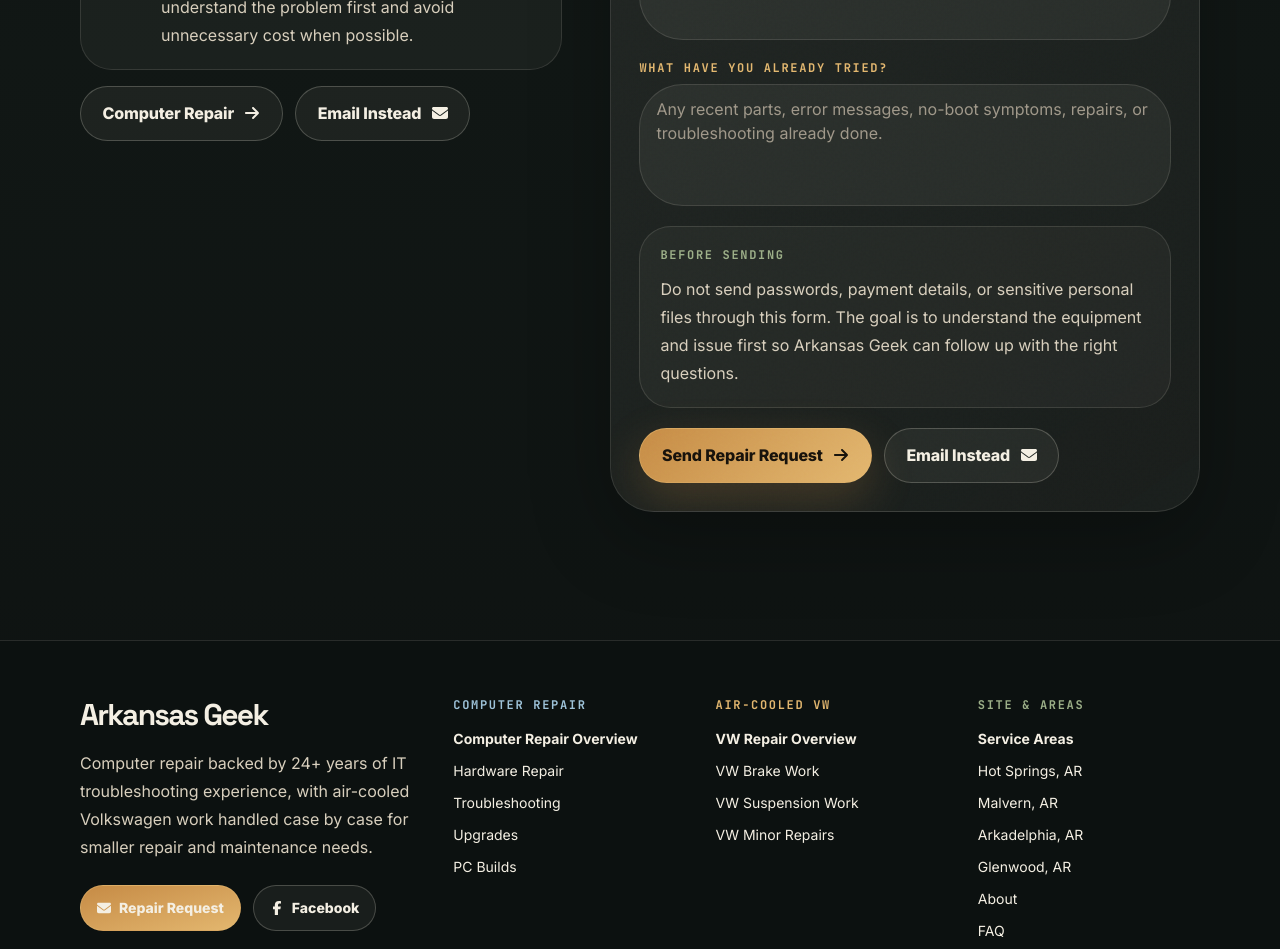
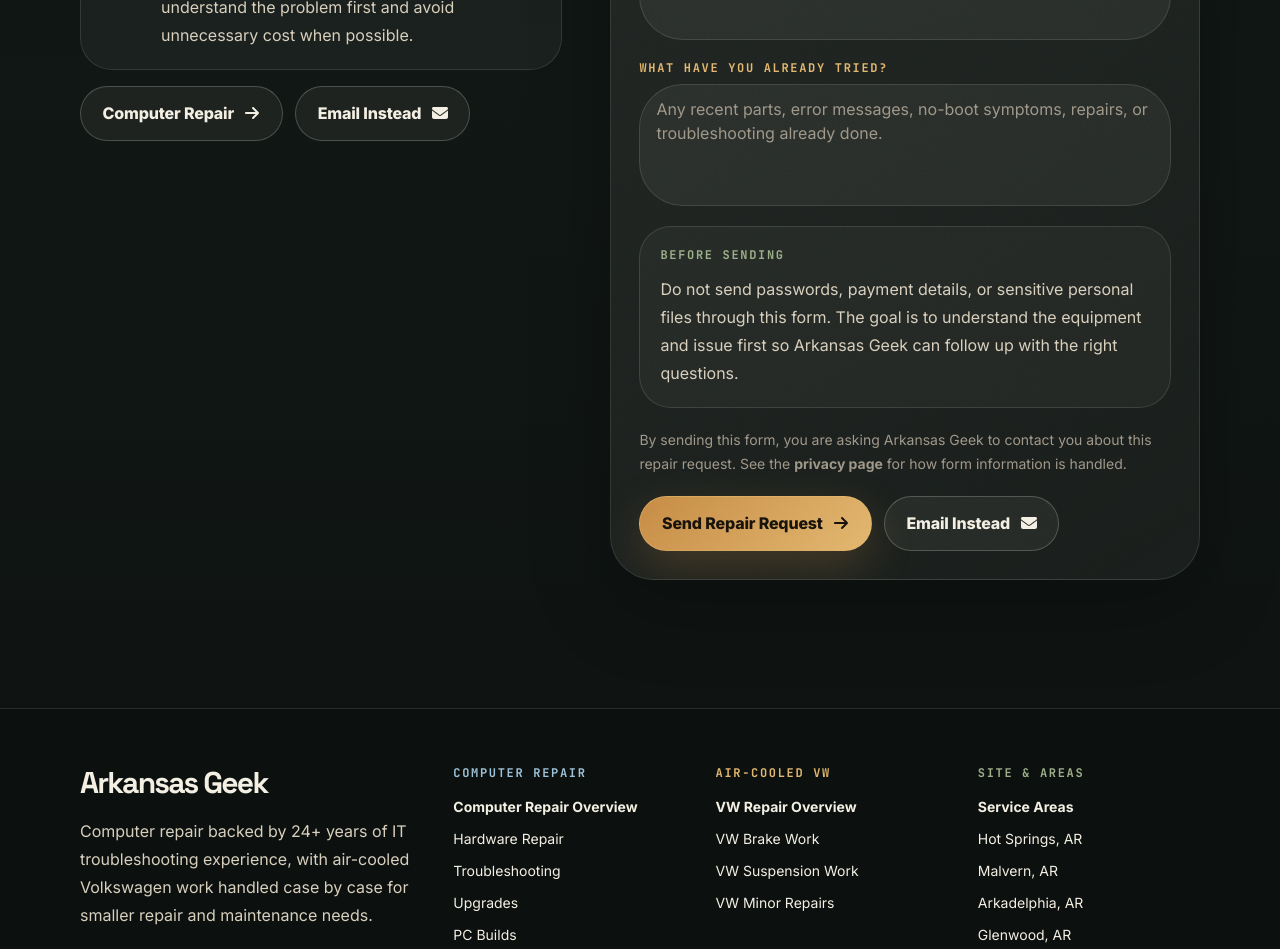
Before and after one commit to altifygenerator-ai/arkansas-geek, a Next.js app: page /repair-request in a window 1280 px wide. Shown: the part 817-1766 px from the top of the page. Built offline with nearby package versions, Linux system fonts and the light colour scheme.

Commit message:
Harden repair form and add privacy disclosure

```diff
--- a/src/components/RepairRequestForm.tsx
+++ b/src/components/RepairRequestForm.tsx
@@ -1,6 +1,7 @@
 "use client";
 
 import { useState } from "react";
+import Link from "next/link";
 import { FaArrowRight, FaEnvelope } from "react-icons/fa6";
 
 type FormState = "idle" | "sending" | "sent" | "error";
@@ -43,7 +44,16 @@ export default function RepairRequestForm() {
   }
 
   return (
-    <form onSubmit={handleSubmit} className="grid gap-5">
+    <form onSubmit={handleSubmit} className="relative grid gap-5">
+      <div className="absolute -left-[10000px] top-auto h-px w-px overflow-hidden" aria-hidden="true">
+        <label htmlFor="website">Website</label>
+        <input
+          id="website"
+          name="website"
+          tabIndex={-1}
+          autoComplete="off"
+        />
+      </div>
       <div className="grid gap-5 md:grid-cols-2">
         <label className="grid gap-2">
           <span className="font-mono-custom text-xs font-black uppercase tracking-[0.14em] text-[var(--amber-soft)]">
@@ -151,6 +161,15 @@ export default function RepairRequestForm() {
         </p>
       </div>
 
+      <p className="text-sm leading-6 text-[var(--muted)]">
+        By sending this form, you are asking Arkansas Geek to contact you about
+        this repair request. See the{" "}
+        <Link href="/privacy" className="font-bold text-[var(--cream-soft)] underline underline-offset-4">
+          privacy page
+        </Link>{" "}
+        for how form information is handled.
+      </p>
+
       <div className="flex flex-col gap-3 sm:flex-row sm:items-center">
         <button
           type="submit"
@@ -169,6 +188,7 @@ export default function RepairRequestForm() {
 
       {message ? (
         <p
+          aria-live="polite"
           className={`rounded-2xl border px-4 py-3 text-sm font-bold ${
             state === "sent"
               ? "border-[rgba(156,175,136,0.35)] bg-[rgba(156,175,136,0.1)] text-[var(--green-soft)]"
```
